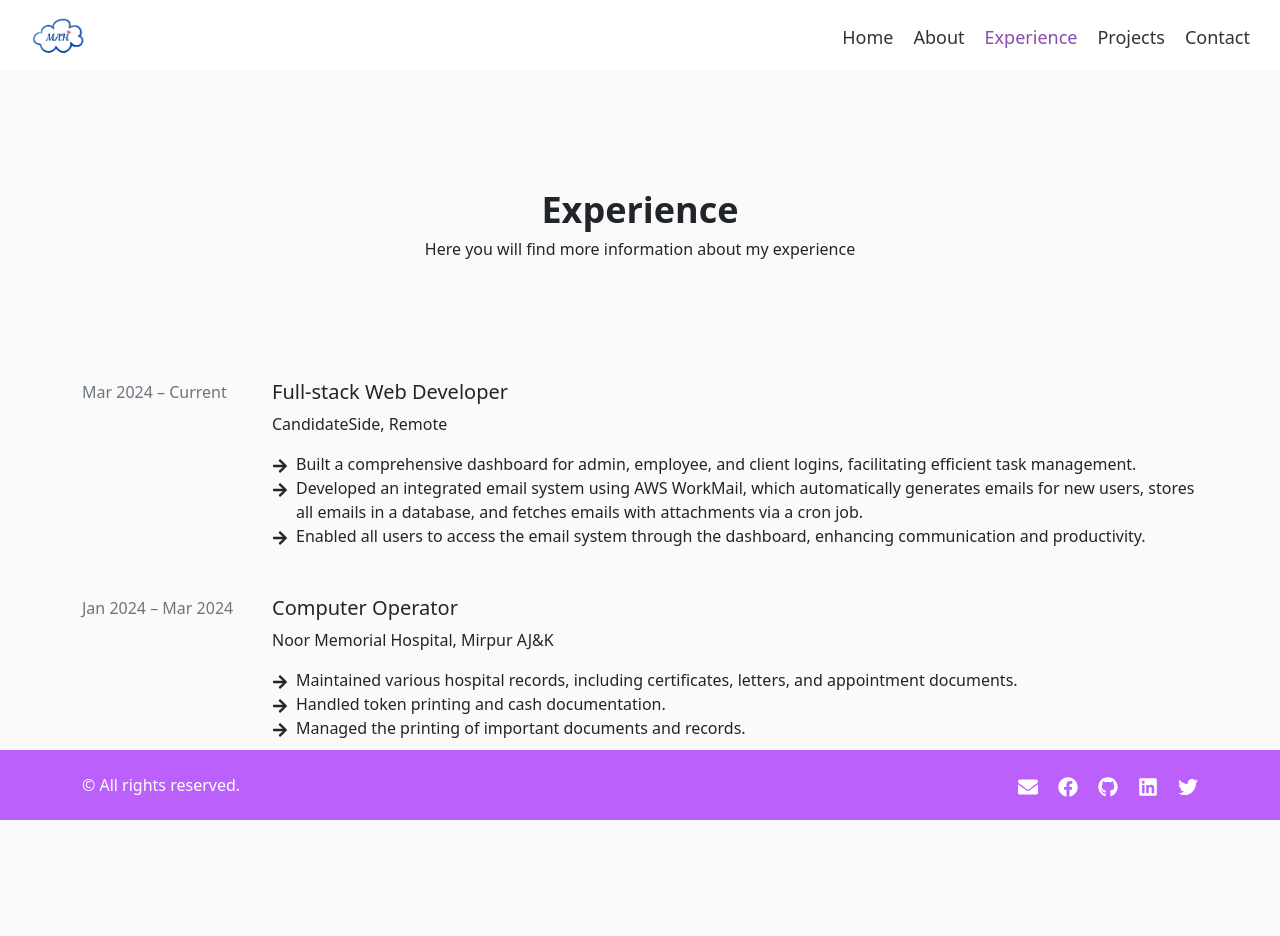
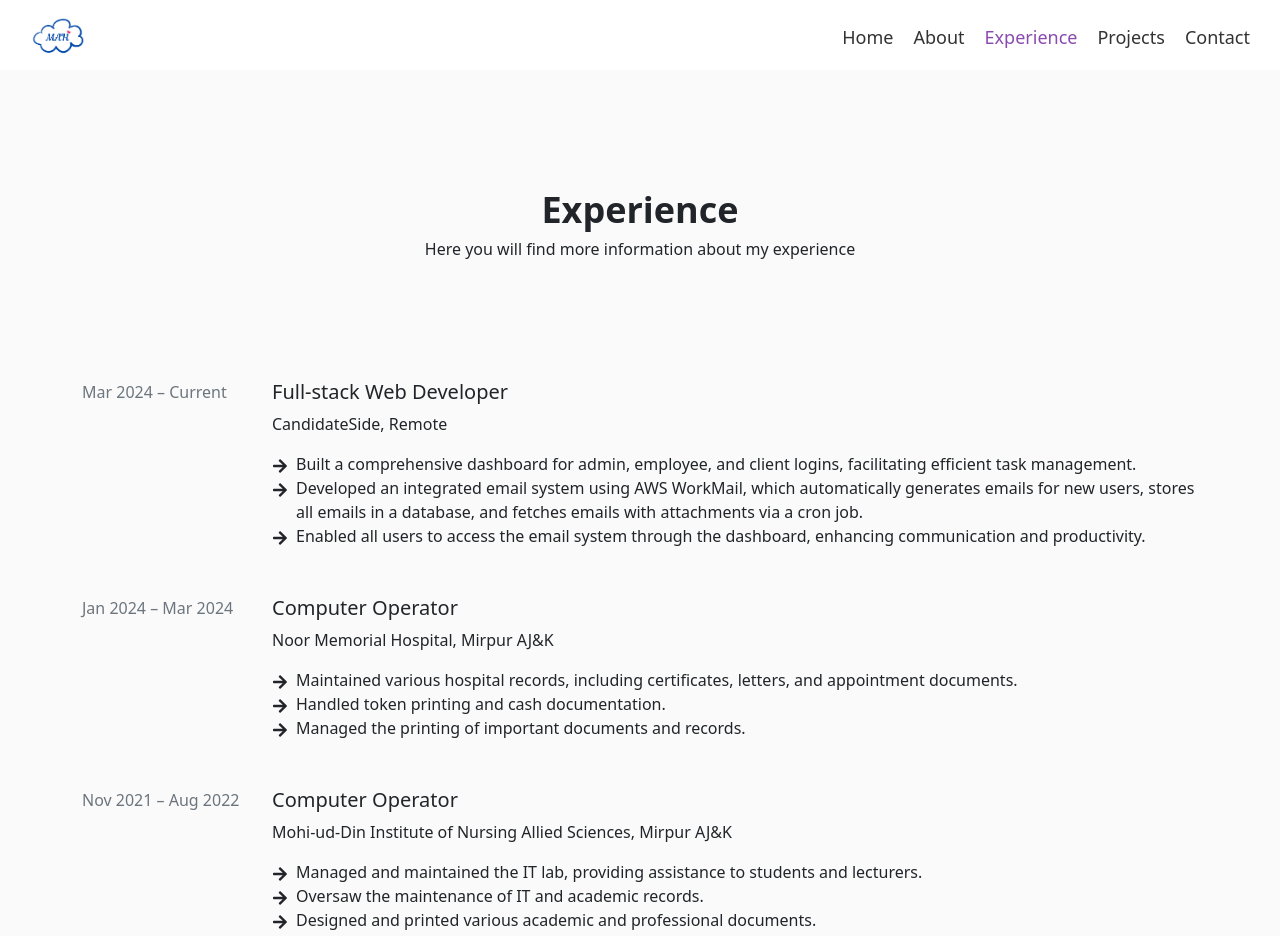
Before and after one commit to MAleemH/muhammad-aleem-hashmi-portfolio, a React (Create React App) app: page /experience in a window 1280 px wide. Shown: the top 936 px of the page. Before the commit the page ends 820 px from the top, so only its background shows below. Built offline with nearby package versions, Linux system fonts and the light colour scheme.

Commit message:
Added new experience

```diff
--- a/src/components/experience.js
+++ b/src/components/experience.js
@@ -58,7 +58,7 @@ const Experience = () => (
         </div>
       </div>
       {/* experience 2 */}
-      <div className="row">
+      <div className="row mb-5">
         <div className="col-2">
           <p className="text-secondary">Jan 2024 – Mar 2024</p>
         </div>
@@ -97,6 +97,54 @@ const Experience = () => (
           </div>
         </div>
       </div>
+      {/* experience 3 */}
+      <div className="row mb-5">
+        <div className="col-2">
+          <p className="text-secondary">Nov 2021 – Aug 2022</p>
+        </div>
+        <div className="col-10">
+          <h5>Computer Operator</h5>
+          <p>Mohi-ud-Din Institute of Nursing Allied Sciences, Mirpur AJ&K</p>
+
+          <div>
+            <div className="d-flex gap-2">
+              <div>
+                <FaArrowRight />
+              </div>
+              <div>
+                Managed and maintained the IT lab, providing assistance to students and lecturers.
+              </div>
+            </div>
+
+            <div className="d-flex gap-2">
+              <div>
+                <FaArrowRight />
+              </div>
+              <div>
+                Oversaw the maintenance of IT and academic records.
+              </div>
+            </div>
+
+            <div className="d-flex gap-2">
+              <div>
+                <FaArrowRight />
+              </div>
+              <div>
+                Designed and printed various academic and professional documents.
+              </div>
+            </div>
+
+            <div className="d-flex gap-2">
+              <div>
+                <FaArrowRight />
+              </div>
+              <div>
+                Managed and promoted the institute’s social media accounts.
+              </div>
+            </div>
+          </div>
+        </div>
+      </div>
     </div>
   </div>
 );
```
